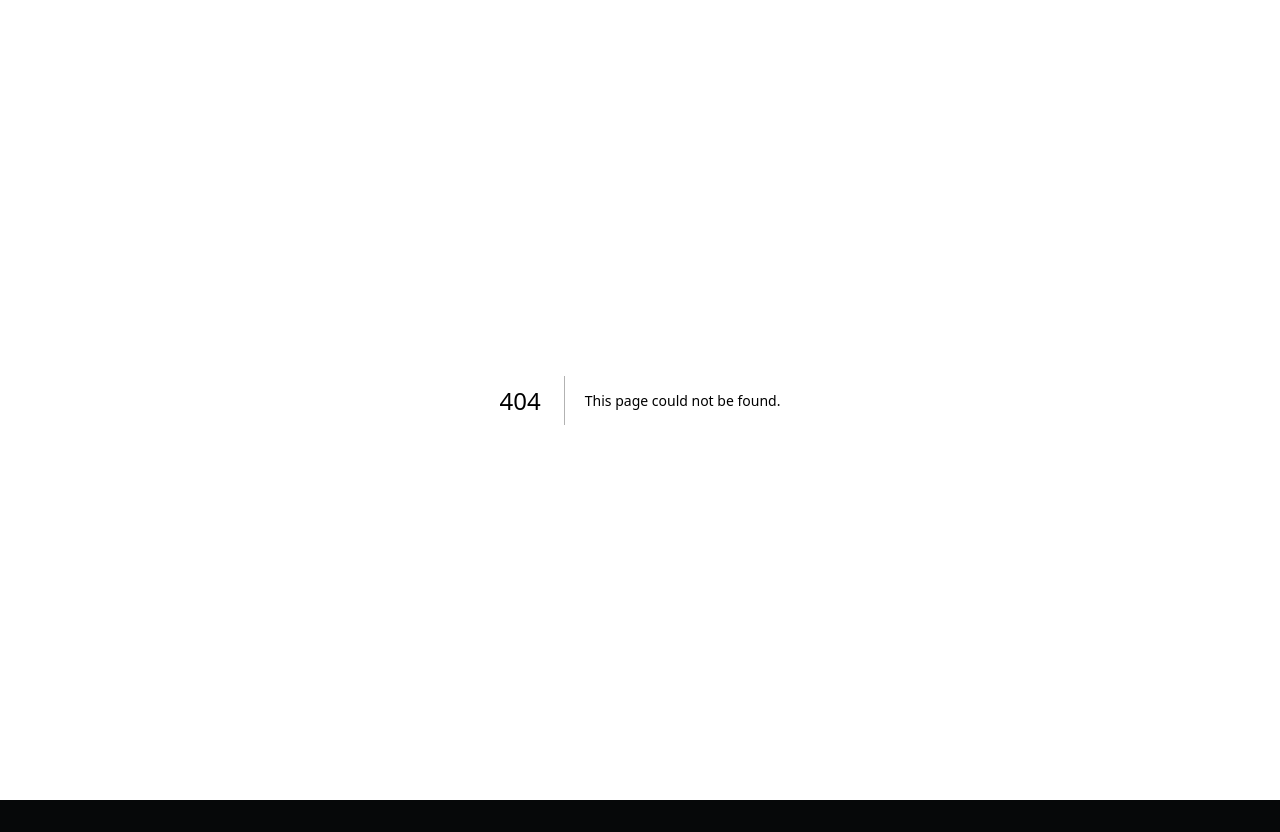
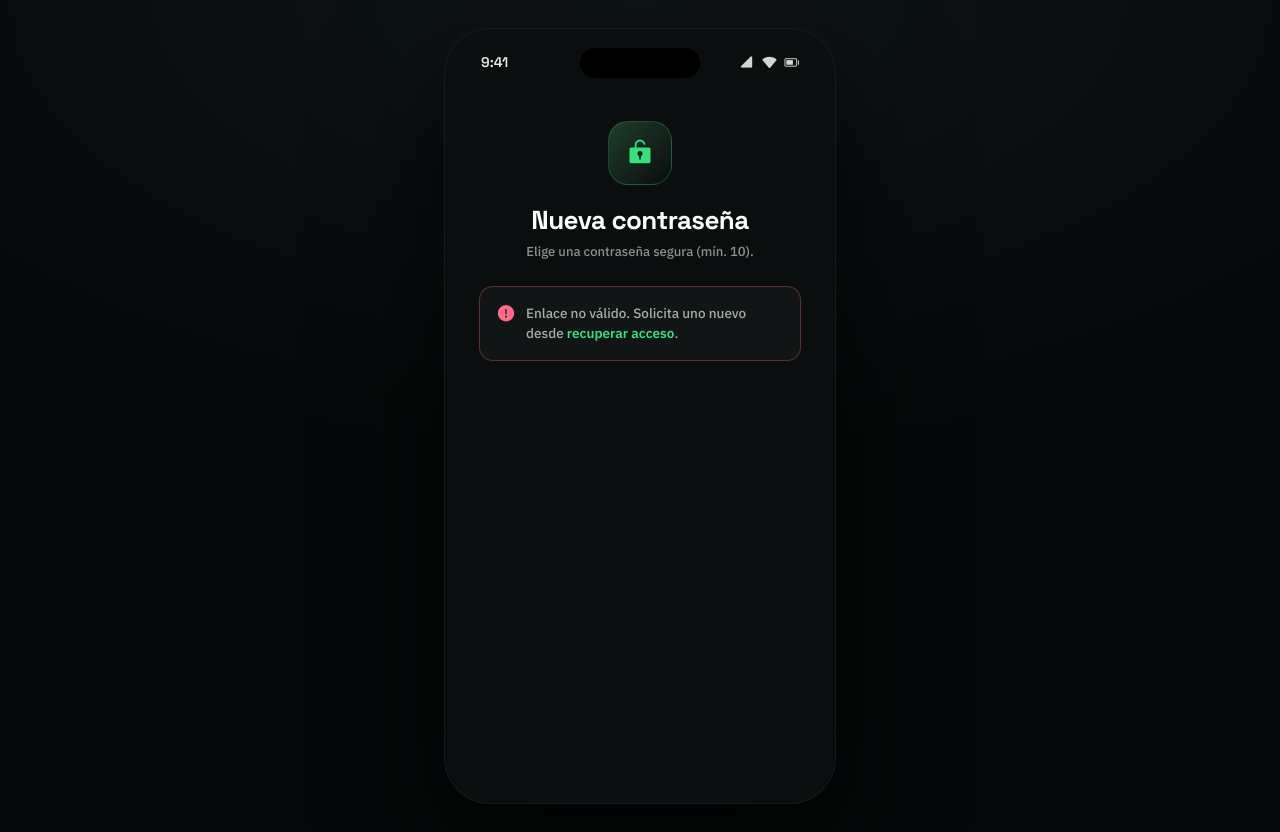
Before and after one commit to mikerb95/CoachCore, a Next.js app: page /restablecer in a window 1280 px wide. Before the commit this address had no page. Before the commit the page ends 800 px from the top, so only its background shows below. Built offline with nearby package versions, Linux system fonts and the light colour scheme.

Commit message:
feat: add RestablecerPage component for password reset functionality

```diff
--- /dev/null
+++ b/app/restablecer/page.tsx
@@ -0,0 +1,25 @@
+import { css } from "@/lib/css";
+import { StatusBar } from "@/components/Frame";
+import ResetForm from "./ResetForm";
+
+export const metadata = { title: "Nueva contraseña · CoachCore" };
+
+export default async function RestablecerPage({
+  searchParams,
+}: {
+  searchParams: Promise<{ token?: string }>;
+}) {
+  const { token } = await searchParams;
+
+  return (
+    <div style={css("min-height:100vh;background:radial-gradient(120% 90% at 50% 0%,#0E1416 0%,#060809 60%);display:flex;align-items:center;justify-content:center;padding:28px;font-family:'IBM Plex Sans',system-ui,sans-serif")}>
+      <div style={css("width:392px;max-width:100%;height:850px;max-height:calc(100vh - 24px);background:#0A0E0F;border-radius:46px;padding:11px;box-shadow:0 50px 120px rgba(0,0,0,.7),inset 0 0 0 1px rgba(255,255,255,.05);position:relative")}>
+        <div style={css("position:absolute;top:20px;left:50%;transform:translateX(-50%);width:120px;height:30px;background:#000;border-radius:18px;z-index:40")} />
+        <div style={css("width:100%;height:100%;background:#0A0E0F;border-radius:36px;overflow:hidden;position:relative;display:flex;flex-direction:column")}>
+          <StatusBar />
+          <ResetForm token={token ?? ""} />
+        </div>
+      </div>
+    </div>
+  );
+}
```
